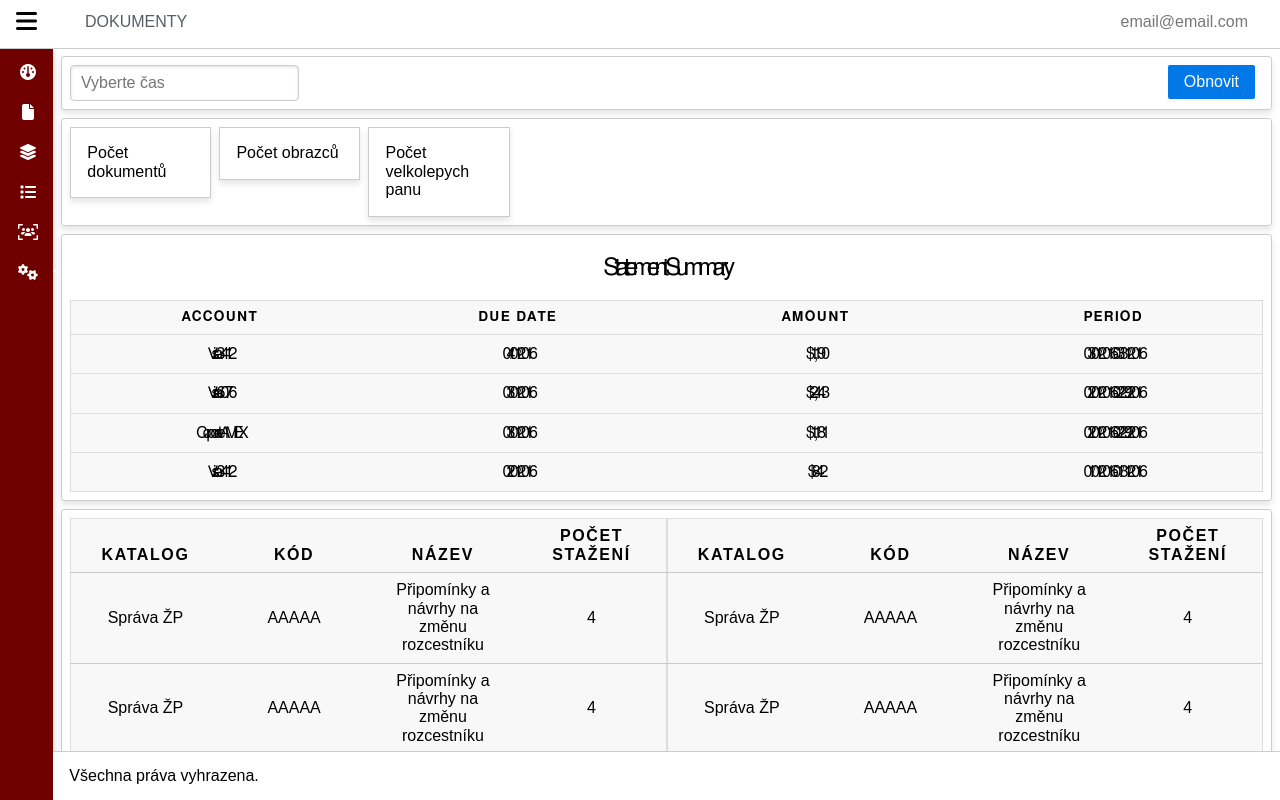
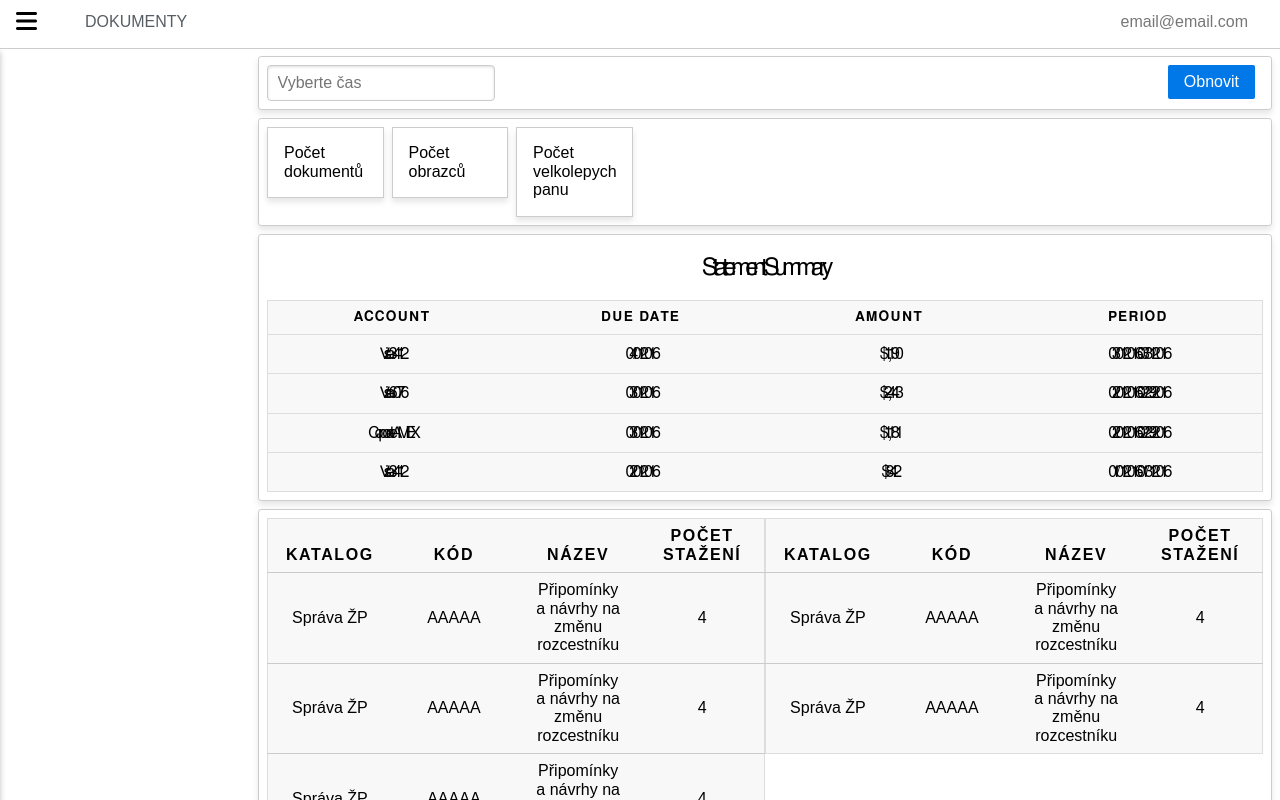
Before and after one commit to Eidamiino/css-framework-test, a Svelte app in the folder poc/: page / in a window 1280 px wide. Shown: the top 800 px of the page. Built offline with nearby package versions, Linux system fonts and the light colour scheme; a web font is replaced by a local one.

Commit message:
sidebar fixed width, doesnt work for resizing yet

```diff
--- a/poc/public/styles.css
+++ b/poc/public/styles.css
@@ -68,11 +68,37 @@ img {
     margin-top: 3rem;
 }
 
+
 .sidebar {
     background-color: #700000;
     min-height: 100vh;
     box-shadow: 0 4px 6px rgba(0, 0, 0, 0.25);
+
+    width: 250px;
+    min-width: 250px;
+    flex-shrink: 0;
 }
+
+.main {
+    display: flex;
+    min-width: 0;
+}
+
+.sidebar.collapsed {
+    transform: translateX(-250px);
+}
+
+.main.sidebar-collapsed {
+    margin-left: 0;
+}
+
+.row {
+    display: flex;
+    flex-direction: row;
+}
+
+
+
 
 .sidebar.overlay {
     position: fixed;
@@ -497,6 +523,6 @@ table th {
     opacity: 0;
 }
 
-.submenu-open{
+.submenu-open {
     opacity: 1;
 }
--- a/poc/src/App.svelte
+++ b/poc/src/App.svelte
@@ -3,6 +3,51 @@
   import Select from "svelte-select";
   import { onMount } from "svelte";
   import SidebarModal from "./lib/SidebarModal.svelte";
+
+  // let isSidebarCollapsed = window.innerWidth < 1400;
+  // let isMobile = window.innerWidth < 800;
+
+  // function toggleSidebar() {
+  //   isSidebarCollapsed = !isSidebarCollapsed;
+  //   updateSidebarClass();
+  // }
+
+  // function updateSidebarClass() {
+  //   const sidebar = document.getElementById("sidebar");
+  //   const main = document.getElementById("main");
+  //   const footer = document.getElementById("footer");
+
+  //   if (isMobile) {
+  //     if (isSidebarCollapsed) {
+  //       sidebar.className = "sidebar hidden";
+  //     } else {
+  //       sidebar.className = "sidebar pure-u-11-12 overlay";
+  //     }
+
+  //     main.className = "main pure-u-1";
+  //     footer.className = "footer pure-u-1";
+  //   } else {
+  //     sidebar.className = `sidebar ${isSidebarCollapsed ? "pure-u-1-24 collapsed" : "pure-u-1-8"}`;
+  //     main.className = `main ${isSidebarCollapsed ? "pure-u-23-24" : "pure-u-7-8"}`;
+  //     footer.className = `footer ${isSidebarCollapsed ? "pure-u-23-24" : "pure-u-7-8"}`;
+  //   }
+  // }
+
+  // onMount(() => {
+  //   const handleResize = () => {
+  //     isMobile = window.innerWidth < 800;
+  //     isSidebarCollapsed = window.innerWidth < 1400;
+
+  //     updateSidebarClass();
+  //   };
+
+  //   window.addEventListener("resize", handleResize);
+  //   handleResize();
+
+  //   return () => {
+  //     window.removeEventListener("resize", handleResize);
+  //   };
+  // });
 
   let isSidebarCollapsed = window.innerWidth < 1400;
   let isMobile = window.innerWidth < 800;
@@ -15,21 +60,12 @@
   function updateSidebarClass() {
     const sidebar = document.getElementById("sidebar");
     const main = document.getElementById("main");
-    const footer = document.getElementById("footer");
 
     if (isMobile) {
-      if (isSidebarCollapsed) {
-        sidebar.className = "sidebar hidden";
-      } else {
-        sidebar.className = "sidebar pure-u-11-12 overlay";
-      }
-
-      main.className = "main pure-u-1";
-      footer.className = "footer pure-u-1";
+      sidebar.classList.toggle("overlay", !isSidebarCollapsed);
     } else {
-      sidebar.className = `sidebar ${isSidebarCollapsed ? "pure-u-1-24 collapsed" : "pure-u-1-8"}`;
-      main.className = `main ${isSidebarCollapsed ? "pure-u-23-24" : "pure-u-7-8"}`;
-      footer.className = `footer ${isSidebarCollapsed ? "pure-u-23-24" : "pure-u-7-8"}`;
+      sidebar.classList.toggle("collapsed", isSidebarCollapsed);
+      main.classList.toggle("sidebar-collapsed", isSidebarCollapsed);
     }
   }
 
@@ -126,14 +162,15 @@
   </div>
 
   <div class="content-wrapper">
-    <div class="pure-g">
+    <div class="row">
       <!-- <div
         class="sidebar {isSidebarCollapsed
           ? 'pure-u-1-24 collapsed'
           : 'pure-u-1-8'}"
         id="sidebar"
       > -->
-      <div class="sidebar pure-u-1-8" id="sidebar">
+      <!-- <div class="sidebar pure-u-1-8" id="sidebar">-->
+      <div class="sidebar" id="sidebar">
         <div class="pure-menu pure-menu-vertical">
           <ul class="pure-menu-list">
             <li class="pure-menu-item first-item">
@@ -184,11 +221,8 @@
         </div>
       </div>
 
-      <!-- <div
-        class="main {isSidebarCollapsed ? 'pure-u-23-24' : 'pure-u-7-8'}"
-        id="main"
-      > -->
-      <div class="main pure-u-7-8" id="main">
+      <!-- <div class="main pure-u-7-8" id="main"> -->
+      <div class="main" id="main">
         <div class="main-content">
           <div
             class="loader-line {isLoading ? 'active infinite' : ''}"
@@ -401,11 +435,8 @@
         </div>
 
         <div class="pure-g">
-          <!-- <div
-            class="footer {isSidebarCollapsed ? 'pure-u-23-24' : 'pure-u-7-8'}"
-            id="footer"
-          > -->
-          <div class="footer pure-u-7-8" id="footer">
+          <!-- <div class="footer pure-u-7-8" id="footer"> -->
+          <div class="footer" id="footer">
             <div class="footer-content">Všechna práva vyhrazena.</div>
           </div>
         </div>
```
